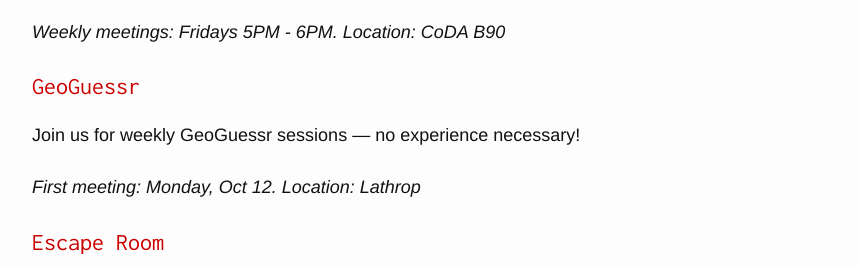
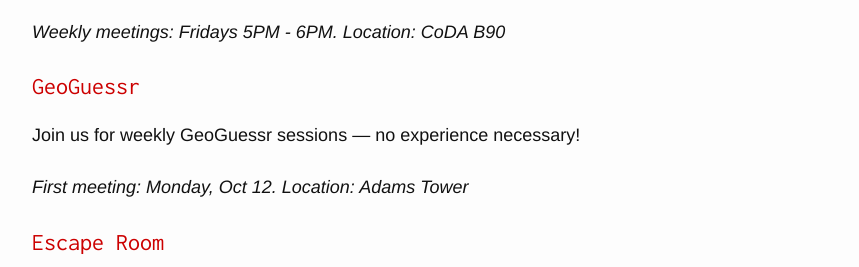
Before and after one commit to EricCui2005/Stanford-ACM, a Next.js app: page / in a window 1280 px wide. Shown: the part 1844-2111 px from the top of the page, without its empty margins (388-1247 px from the left). Built offline with nearby package versions, Linux system fonts and the light colour scheme.

Commit message:
deploy: StanfordACM/Stanford-ACM@614bb2e5af8071ad06975c137bf82e57fd58e50b

```diff
--- a/pages/geoguessr.tsx
+++ b/pages/geoguessr.tsx
@@ -73,7 +73,7 @@
           First meeting: Monday, Oct 12, with a special guest: the creator of
           PlonkIt!
         </Paragraph>
-        <Paragraph>Location: Lathrop</Paragraph>
+        <Paragraph>Location: Adams Tower</Paragraph>
       </Section>
       <Section id="accomplishments">
         <Title>Accomplishments</Title>
--- a/pages/index.tsx
+++ b/pages/index.tsx
@@ -142,7 +142,7 @@
           Join us for weekly GeoGuessr sessions — no experience necessary!
         </Paragraph>
         <Paragraph>
-          <i>First meeting: Monday, Oct 12. Location: Lathrop</i>
+          <i>First meeting: Monday, Oct 12. Location: Adams Tower</i>
         </Paragraph>
 
         <SectionTitle href="/escapeRoom">Escape Room</SectionTitle>
```
